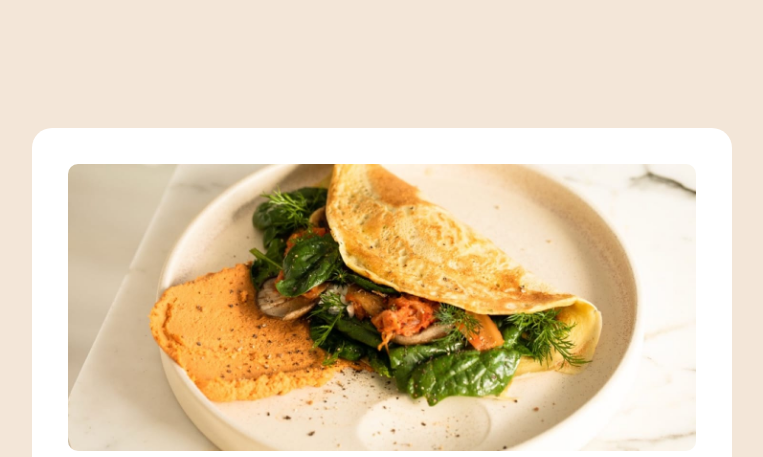
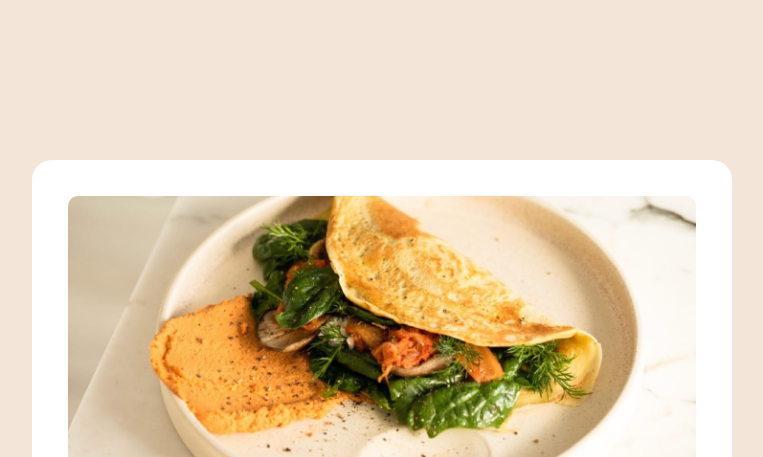
Before and after one commit to firefly198/Simple-Ommlete-Recipe, a plain HTML site: page index.html in a window 1280 px wide. Shown: the top 457 px of the page, without its empty margins (258-1021 px from the left). Drawn offline with Linux system fonts and the light colour scheme.

Commit message:
try try try

```diff
--- a/style.css
+++ b/style.css
@@ -28,7 +28,7 @@ body {
     display: flex;
     justify-content: center;
     align-items: center;
-    padding: 8rem;
+    padding: 10rem;
     font-family: "Outfit", sans-serif;
     font-weight: 400;
 }
```
